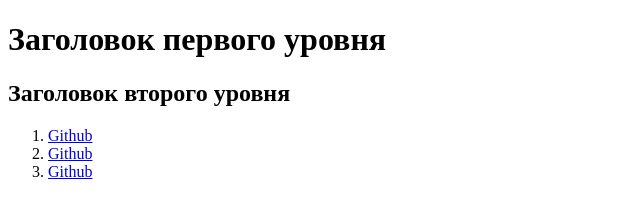
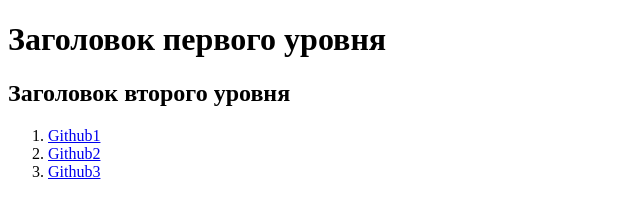
Before and after one commit to IANovoselov/task-html, a website: page src/index.html in a window 1280 px wide. Shown: the full height of the page, 0-640 px from the left. Drawn offline with Linux system fonts and the light colour scheme.

Commit message:
Задание по HTML

```diff
--- a/src/index.html
+++ b/src/index.html
@@ -8,13 +8,13 @@
         <h2>Заголовок второго уровня</h2>
         <ol>
             <li>
-                <a href="https://github.com/IANovoselov/task-html">Github</a>
+                <a href="https://github.com/IANovoselov/task-html">Github1</a>
             </li>
             <li>
-                <a href="https://github.com/IANovoselov/task-html">Github</a>
+                <a href="https://github.com/IANovoselov/task-html">Github2</a>
             </li>
             <li>
-                <a href="https://github.com/IANovoselov/task-html">Github</a>
+                <a href="https://github.com/IANovoselov/task-html">Github3</a>
             </li>
         </ol>
     </body>
```
